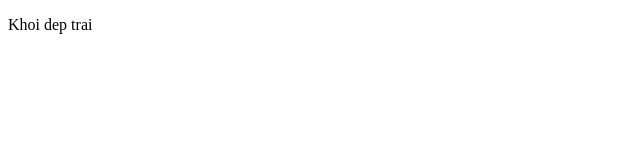
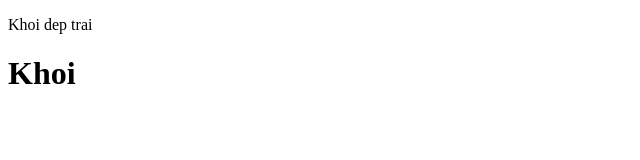
Before and after one commit to khoitang/github-study, a plain HTML site: page index.html in a window 1280 px wide. Shown: the whole page, without its empty margins (0-640 px from the left). Drawn offline with Linux system fonts and the light colour scheme.

Commit message:
Update index.html
Add html

```diff
--- a/index.html
+++ b/index.html
@@ -7,5 +7,6 @@
   </head>
   <body>
     <p>Khoi dep trai</p>
+    <h1>Khoi</h1>
   </body>
 </html>
```
